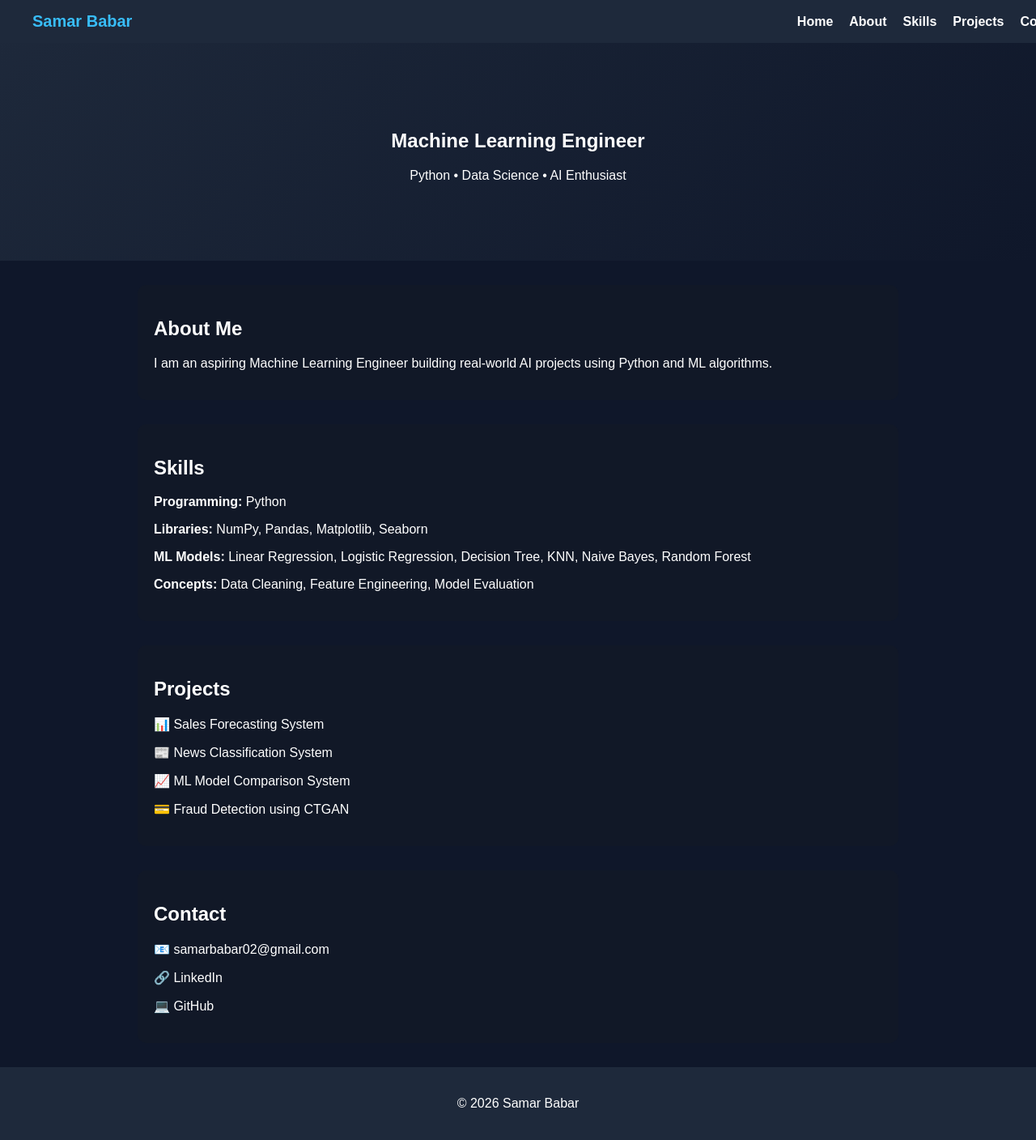
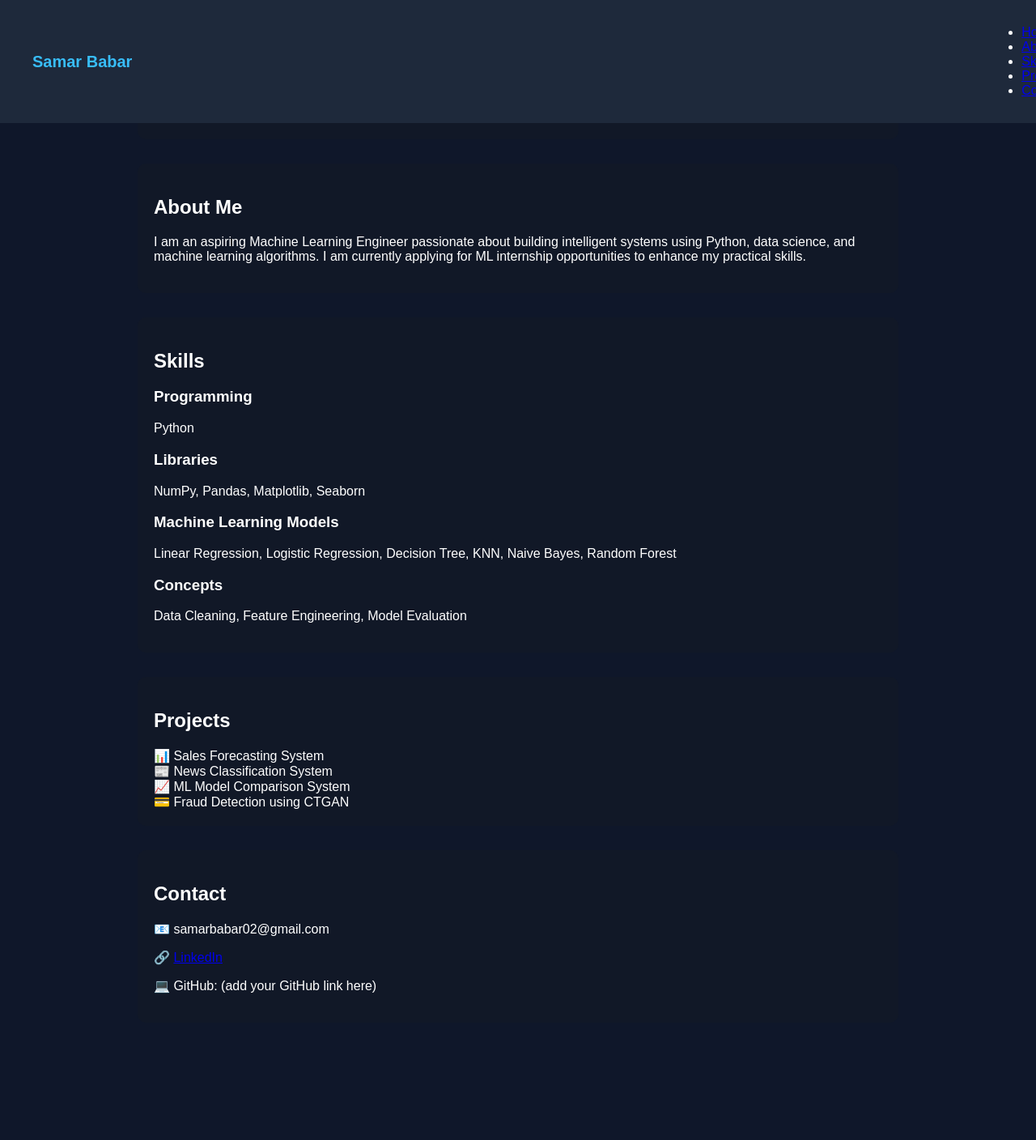
Before and after one commit to SamarBabar02/samar-portfolio, a plain HTML site: page index.html in a window 1280 px wide. Shown: the whole page at 81% size. After the commit the page ends 1293 px from the top, so only its background shows below. Drawn offline with Linux system fonts and the light colour scheme.

Commit message:
Update index.html

```diff
--- a/index.html
+++ b/index.html
@@ -1,69 +1,83 @@
 <!DOCTYPE html>
 <html lang="en">
 <head>
-  <meta charset="UTF-8">
-  <meta name="viewport" content="width=device-width, initial-scale=1.0">
-  <title>Samar Babar | ML Portfolio</title>
-  <link rel="stylesheet" href="style.css">
+  <meta charset="UTF-8" />
+  <meta name="viewport" content="width=device-width, initial-scale=1.0"/>
+  <title>Samar Babar - ML Portfolio</title>
+  <link rel="stylesheet" href="style.css"/>
 </head>
-
 <body>
 
-<!-- NAVBAR -->
-<header class="navbar">
-  <div class="logo">Samar Babar</div>
-
-  <nav>
-    <a href="#home">Home</a>
-    <a href="#about">About</a>
-    <a href="#skills">Skills</a>
-    <a href="#projects">Projects</a>
-    <a href="#contact">Contact</a>
+  <!-- Navbar -->
+  <header>
+    <nav class="navbar">
+      <h2 class="logo">Samar Babar</h2>
+      <ul class="nav-links">
+        <li><a href="#home">Home</a></li>
+        <li><a href="#about">About</a></li>
+        <li><a href="#skills">Skills</a></li>
+        <li><a href="#projects">Projects</a></li>
+        <li><a href="#contact">Contact</a></li>
+      </ul>
     </nav>
   </header>
 
-<!-- HERO -->
-<section id="home" class="hero">
-  <h1>Machine Learning Engineer</h1>
-  <p>Python • Data Science • AI Enthusiast</p>
+  <!-- Home -->
+  <section id="home" class="section home">
+    <h1>Hi, I'm Samar Babar</h1>
+    <p>Machine Learning Enthusiast | Python Developer | Data Science Learner</p>
   </section>
 
-<!-- ABOUT -->
+  <!-- About -->
   <section id="about" class="section">
     <h2>About Me</h2>
-  <p>I am an aspiring Machine Learning Engineer building real-world AI projects using Python and ML algorithms.</p>
+    <p>
+      I am an aspiring Machine Learning Engineer passionate about building intelligent systems
+      using Python, data science, and machine learning algorithms. I am currently applying for
+      ML internship opportunities to enhance my practical skills.
+    </p>
   </section>
 
-<!-- SKILLS -->
+  <!-- Skills -->
   <section id="skills" class="section">
     <h2>Skills</h2>
 
-  <p><b>Programming:</b> Python</p>
-  <p><b>Libraries:</b> NumPy, Pandas, Matplotlib, Seaborn</p>
-  <p><b>ML Models:</b> Linear Regression, Logistic Regression, Decision Tree, KNN, Naive Bayes, Random Forest</p>
-  <p><b>Concepts:</b> Data Cleaning, Feature Engineering, Model Evaluation</p>
+    <h3>Programming</h3>
+    <p>Python</p>
+
+    <h3>Libraries</h3>
+    <p>NumPy, Pandas, Matplotlib, Seaborn</p>
+
+    <h3>Machine Learning Models</h3>
+    <p>Linear Regression, Logistic Regression, Decision Tree, KNN, Naive Bayes, Random Forest</p>
+
+    <h3>Concepts</h3>
+    <p>Data Cleaning, Feature Engineering, Model Evaluation</p>
   </section>
 
-<!-- PROJECTS -->
+  <!-- Projects -->
   <section id="projects" class="section">
     <h2>Projects</h2>
-  <p>📊 Sales Forecasting System</p>
-  <p>📰 News Classification System</p>
-  <p>📈 ML Model Comparison System</p>
-  <p>💳 Fraud Detection using CTGAN</p>
+
+    <div class="card">📊 Sales Forecasting System</div>
+    <div class="card">📰 News Classification System</div>
+    <div class="card">📈 ML Model Comparison System</div>
+    <div class="card">💳 Fraud Detection using CTGAN</div>
   </section>
 
-<!-- CONTACT -->
+  <!-- Contact -->
   <section id="contact" class="section">
     <h2>Contact</h2>
     <p>📧 samarbabar02@gmail.com</p>
-  <p>🔗 LinkedIn</p>
-  <p>💻 GitHub</p>
+
+    <p>
+      🔗 <a href="https://www.linkedin.com/in/samar-babar-3373aa351/" target="_blank">LinkedIn</a>
+    </p>
+
+    <p>
+      💻 GitHub: (add your GitHub link here)
+    </p>
   </section>
-
-<footer>
-  <p>© 2026 Samar Babar</p>
-</footer>
 
 </body>
 </html>
```
Lines whose indentation alone changed are shown as unchanged.
